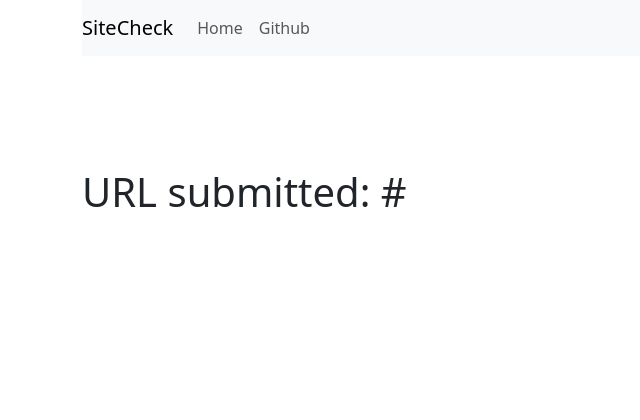
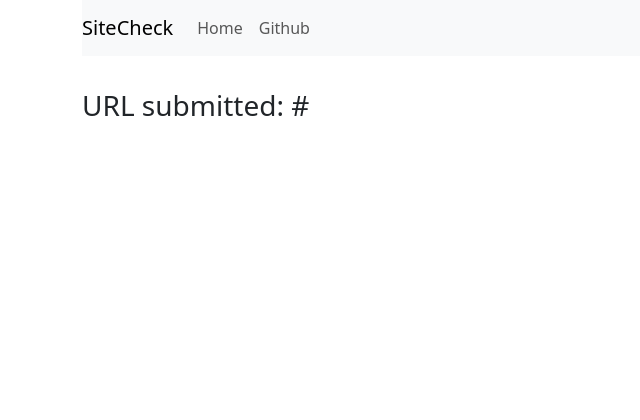
Before and after one commit to shreayan98c/SiteCheck, a Flask app: template templates/dashboard.html in a window 1280 px wide. Shown: the top 420 px of the page, without its empty margins (0-640 px from the left). Run offline with Flask 2, Linux system fonts and the light colour scheme; the template is opened without the code that fills it: most values are stand-ins (such as "Sample title", 1, 10 or a date in 2020).

```diff
--- a/templates/dashboard.html
+++ b/templates/dashboard.html
@@ -1,4 +1,4 @@
 {% extends "base.html" %}
 {% block content %}
-<h1 style="margin-top:10%;">URL submitted: {{ input_url }}</h1>
+<h3 style="margin-top:3%;">URL submitted: {{ input_url }}</h3>
 {% endblock %}
```
Also changed, not shown: README.md.
